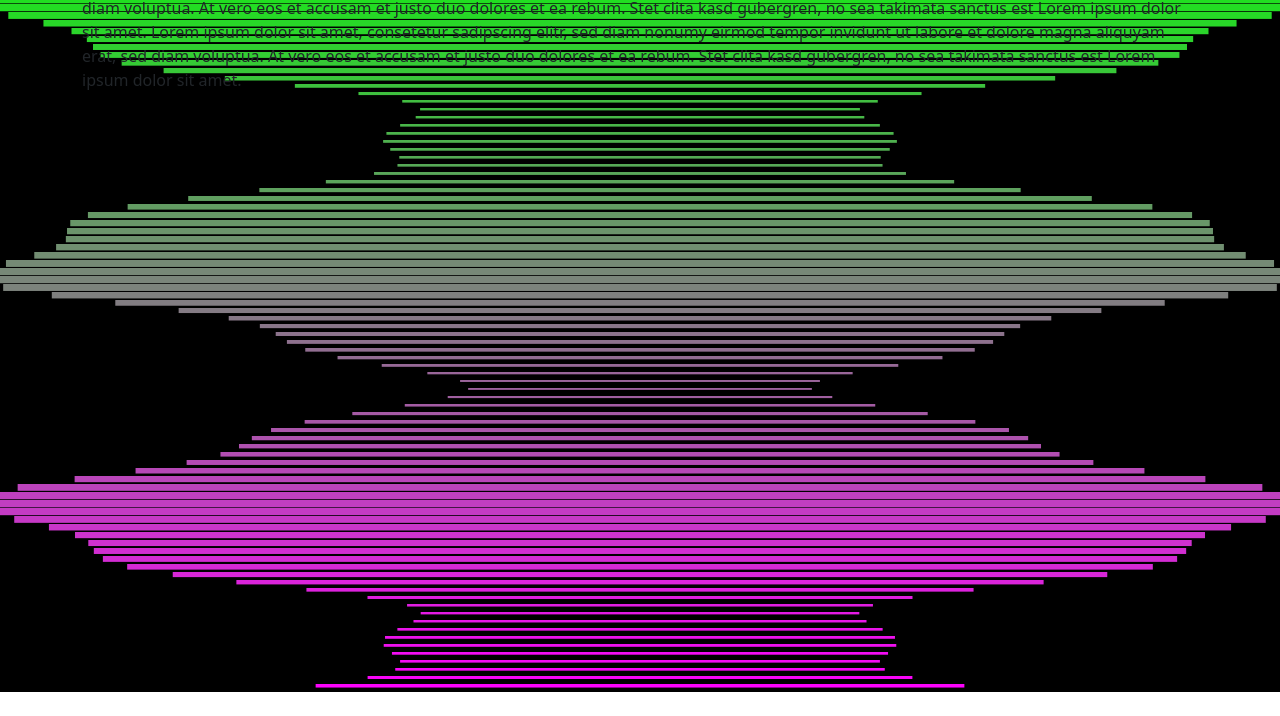
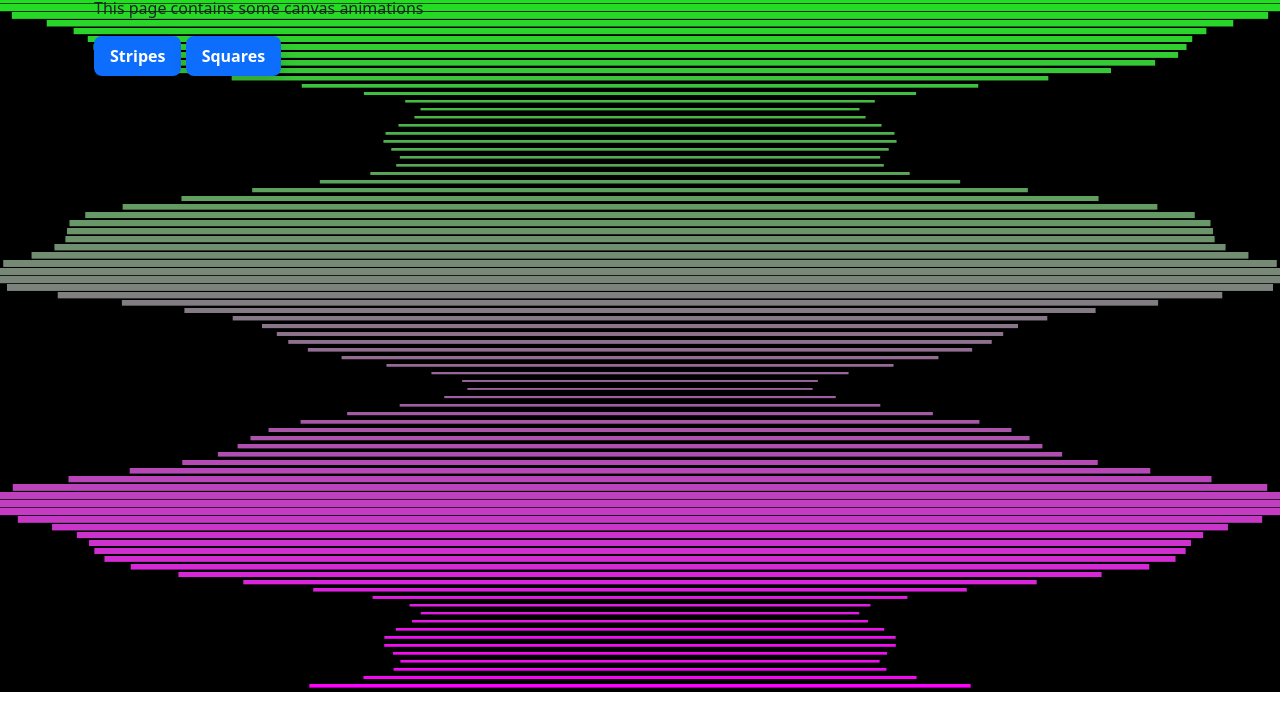
Before and after one commit to tadeohepperle/javascript-canvas-animations, a plain HTML site: page index.html in a window 1280 px wide. Shown: the part 108-824 px from the top of the page. After the commit the page ends 800 px from the top, so only its background shows below. Drawn offline with Linux system fonts and the light colour scheme; animation ran at ten frames a second.

Commit message:
add squares

```diff
--- a/index.css
+++ b/index.css
@@ -0,0 +1,8 @@
+button {
+  box-shadow: inset 8px 8px 16px 2px rgba(0, 0, 0, 0.4);
+  color: black;
+  padding: 8px 16px;
+  border-style: none;
+  border-radius: 8px !important;
+  font-weight: bold;
+}
--- a/index.html
+++ b/index.html
@@ -9,19 +9,11 @@
     <link rel="stylesheet" href="res/bootstrap.min.css" />
   </head>
   <body>
-    <div class="container">
-      <h1 class="mt-4">Welcome to this page</h1>
-      <p>
-        Lorem ipsum dolor sit amet, consetetur sadipscing elitr, sed diam nonumy
-        eirmod tempor invidunt ut labore et dolore magna aliquyam erat, sed diam
-        voluptua. At vero eos et accusam et justo duo dolores et ea rebum. Stet
-        clita kasd gubergren, no sea takimata sanctus est Lorem ipsum dolor sit
-        amet. Lorem ipsum dolor sit amet, consetetur sadipscing elitr, sed diam
-        nonumy eirmod tempor invidunt ut labore et dolore magna aliquyam erat,
-        sed diam voluptua. At vero eos et accusam et justo duo dolores et ea
-        rebum. Stet clita kasd gubergren, no sea takimata sanctus est Lorem
-        ipsum dolor sit amet.
-      </p>
+    <div class="container p-4">
+      <h1 class="mt-4">Some Javascript Canvas Animations</h1>
+      <p>This page contains some canvas animations</p>
+      <button class="shadow btn-primary" id="DRAWSTRIPES">Stripes</button>
+      <button class="shadow btn-primary" id="DRAWSQUARES">Squares</button>
     </div>
     <canvas id="background"></canvas>
     <script src="index.js"></script>
--- a/index.js
+++ b/index.js
@@ -1,6 +1,45 @@
-const time = 0;
+/////////////////////////////////////////////////////////
+/// STATE
+/////////////////////////////////////////////////////////
 
-{
+let time = 0;
+const bg = setUpBackgroundAndContext();
+let activeDrawingFunction = DRAWSTRIPES;
+let activeDrawingFunctionState = null;
+setBGSize();
+bg.clear();
+
+window.addEventListener("resize", setBGSize);
+
+const MSSTEP = 20;
+setInterval(loop, MSSTEP);
+function loop() {
+  time += MSSTEP;
+  bg.clear();
+  activeDrawingFunctionState = activeDrawingFunction(
+    bg,
+    time,
+    activeDrawingFunctionState
+  );
+}
+
+const functionMap = {
+  DRAWSQUARES: DRAWSQUARES,
+  DRAWSTRIPES: DRAWSTRIPES,
+};
+
+Object.keys(functionMap).forEach((id) => {
+  document.getElementById(id).addEventListener("click", () => {
+    activeDrawingFunctionState = null;
+    activeDrawingFunction = functionMap[id];
+  });
+});
+
+/////////////////////////////////////////////////////////
+/// SETUP
+/////////////////////////////////////////////////////////
+
+function setUpBackgroundAndContext() {
   const bg = document.createElement("canvas");
   bg.style = `
     width: 100%;
@@ -9,56 +48,150 @@ const time = 0;
     top: 0px;
     left: 0px;
     z-index: -99;
-  background: purple;
+    background: white;
     `;
   document.body.appendChild(bg);
   document.querySelector("html").style.height = "100%";
   document.querySelector("body").style.height = "100%";
   const ctx = bg.getContext("2d");
-  const MSSTEP = 20;
-  const STRIPECOUNT = 100;
-  const wave = {
-    /// returns value between 0 and +1
-    fun: (val) => {
-      const scale = (val) => val + wave.time / 20000;
+  bg.ctx = ctx;
+  bg.clear = () => {
+    bg.ctx.fillStyle = "black";
+    bg.ctx.fillRect(0, 0, bg.width, bg.height);
+  };
+
+  return bg;
+}
+
+function setBGSize() {
+  bg.width = document.body.clientWidth;
+  bg.height = document.body.clientHeight;
+  bg.style.width = bg.width + "px";
+  bg.style.height = bg.height + "px";
+  activeDrawingFunctionState = null;
+  activeDrawingFunctionState = activeDrawingFunction(
+    bg,
+    time,
+    activeDrawingFunctionState
+  );
+}
+
+/////////////////////////////////////////////////////////
+/// DRAWING FUNCTIONS, take bg, time, and old state, return new state
+/////////////////////////////////////////////////////////
+
+// deterministic, state not used
+function DRAWSTRIPES(bg, time, state) {
+  DRAWSTRIPES.STRIPECOUNT = 100;
+  let h = bg.height / DRAWSTRIPES.STRIPECOUNT;
+
+  wavefun = (val) => {
+    const scale = (val) => val + time / 20000;
     let s = scale(val);
     return (Math.sin(s * 20) + 1 + Math.sin(s * 70 + 0.5) * 0.2 + 1) / 3;
-    },
-    time: 0,
   };
-  setBGSize();
 
-  function setBGSize() {
-    bg.width = document.body.clientWidth; //document.width is obsolete
-    bg.height = document.body.clientHeight; //document.height is obsolete
-    bg.style.width = bg.width + "px";
-    bg.style.height = bg.height + "px";
-
-    drawCanvas();
+  for (let i = 0; i < DRAWSTRIPES.STRIPECOUNT; i++) {
+    let val = wavefun(i / DRAWSTRIPES.STRIPECOUNT);
+    let y = h * i;
+    let w = bg.width * val;
+    let c = Math.floor((i / DRAWSTRIPES.STRIPECOUNT) * 255);
+    bg.ctx.fillStyle = `rgb(${c},${255 - c},${c})`;
+    bg.ctx.fillRect(bg.width / 2 - w / 2, y, w, val * 7);
+  }
+  return null;
 }
 
-  function drawCanvas() {
-    ctx.fillStyle = "black";
-    ctx.fillRect(0, 0, bg.width, bg.height);
+function DRAWSQUARES(bg, time, state) {
+  DRAWSQUARES.LERPFACTOR = 0.01;
+  DRAWSQUARES.TARGET_SWITCH_CHANCE = 0.05;
+  if (!state) {
+    const squaresize = 50;
+    let dim = [
+      Math.ceil(bg.height / squaresize),
+      Math.ceil(bg.width / squaresize),
+    ];
+    let grid = Array(dim[0])
+      .fill(null)
+      .map((r) =>
+        Array(dim[1])
+          .fill(0)
+          .map((e) => Math.random())
+      );
+    let targetGrid = grid.map((r) => r.map((e) => Math.round(e)));
+    state = { grid, dim, targetGrid };
+  }
 
-    let h = bg.height / STRIPECOUNT;
-    for (let i = 0; i < STRIPECOUNT; i++) {
-      let val = wave.fun(i / STRIPECOUNT);
-      console.log(val);
-      let y = h * i;
+  function lerp(origin, goal, factor) {
+    return origin + (goal - origin) * factor;
+  }
 
-      let w = bg.width * val;
-      let c = Math.floor((i / STRIPECOUNT) * 255);
-      ctx.fillStyle = `rgb(${c},${255 - c},${c})`;
-      ctx.fillRect(bg.width / 2 - w / 2, y, w, val * 7);
+  let { grid, dim, targetGrid } = state;
+
+  targetGrid = targetGrid.map((r) =>
+    r.map((e) => (Math.random() < DRAWSQUARES.TARGET_SWITCH_CHANCE ? 1 - e : e))
+  );
+  // lerp grid to targetgrid
+  grid = grid.map((r, i) =>
+    r.map((e, j) => lerp(e, targetGrid[i][j], DRAWSQUARES.LERPFACTOR))
+  );
+
+  let h = bg.height / dim[0];
+  let w = bg.width / dim[1];
+  for (let i = 0; i < dim[0]; i++) {
+    for (let j = 0; j < dim[1]; j++) {
+      let val = grid[i][j];
+      let greyVal = Math.ceil(val * 255);
+      bg.ctx.fillStyle = `rgb(${greyVal},${255 - greyVal},${255 - greyVal})`;
+      bg.ctx.fillRect(j * w, i * h, w, h);
     }
   }
 
-  function updateWave() {
-    wave.time += MSSTEP;
+  return { grid, dim, targetGrid };
 }
 
-  setInterval(drawCanvas, MSSTEP);
-  setInterval(updateWave, MSSTEP);
-  window.addEventListener("resize", setBGSize);
-}
+// {
+//
+//   const STRIPECOUNT = 100;
+//   const wave = {
+//     /// returns value between 0 and +1
+//     fun: (val) => {
+//       const scale = (val) => val + wave.time / 20000;
+//       let s = scale(val);
+//       return (Math.sin(s * 20) + 1 + Math.sin(s * 70 + 0.5) * 0.2 + 1) / 3;
+//     },
+//     time: 0,
+//   };
+//   setBGSize();
+
+//   function setBGSize() {
+//     bg.width = document.body.clientWidth; //document.width is obsolete
+//     bg.height = document.body.clientHeight; //document.height is obsolete
+//     bg.style.width = bg.width + "px";
+//     bg.style.height = bg.height + "px";
+
+//     drawCanvas();
+//   }
+
+//   function drawCanvas() {
+//     let h = bg.height / STRIPECOUNT;
+//     for (let i = 0; i < STRIPECOUNT; i++) {
+//       let val = wave.fun(i / STRIPECOUNT);
+
+//       let y = h * i;
+
+//       let w = bg.width * val;
+//       let c = Math.floor((i / STRIPECOUNT) * 255);
+//       bg.ctx.fillStyle = `rgb(${c},${255 - c},${c})`;
+//       bg.ctx.fillRect(bg.width / 2 - w / 2, y, w, val * 7);
+//     }
+//   }
+
+//   function updateWave() {
+//     wave.time += MSSTEP;
+//   }
+
+//   setInterval(drawCanvas, MSSTEP);
+//   setInterval(updateWave, MSSTEP);
+//   window.addEventListener("resize", setBGSize);
+// }
```
Lines whose indentation alone changed are shown as unchanged.
